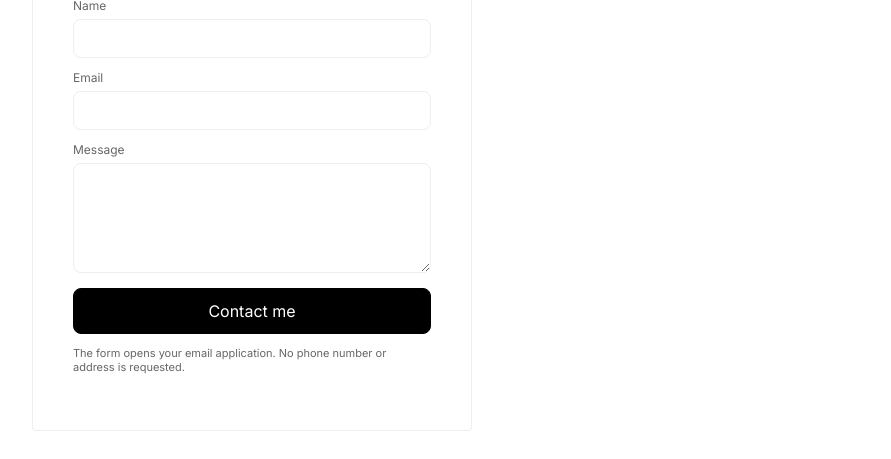
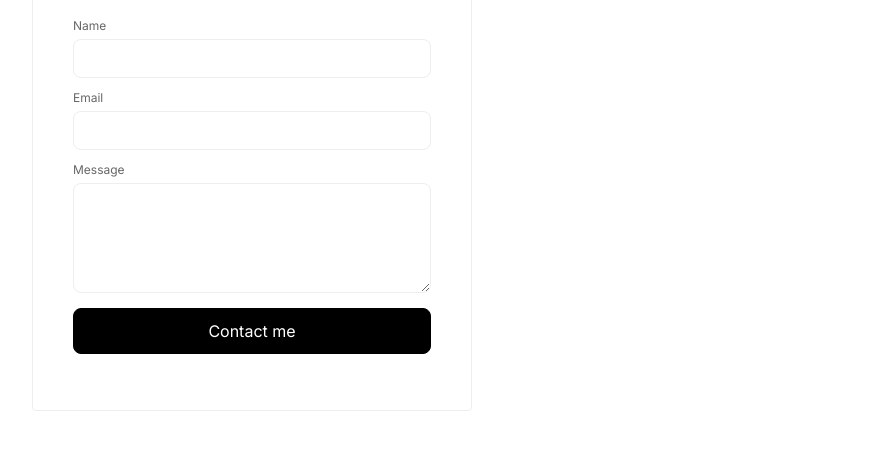
Before and after one commit to corneaalexandru/Virtual-Card, a plain HTML site: page index.html in a window 1280 px wide. Shown: the part 341-800 px from the top of the page, without its empty margins (388-1279 px from the left). Drawn offline with Linux system fonts and the light colour scheme.

Commit message:
Remove contact form privacy note

```diff
--- a/index.html
+++ b/index.html
@@ -267,7 +267,6 @@
                 <label for="email">Email<input id="email" name="email" type="email" autocomplete="email" required></label>
                 <label for="message">Message<textarea id="message" name="message" required></textarea></label>
                 <button type="submit">Contact me</button>
-                <p class="privacy-note">The form opens your email application. No phone number or address is requested.</p>
             </form>
         </div>
 
```
